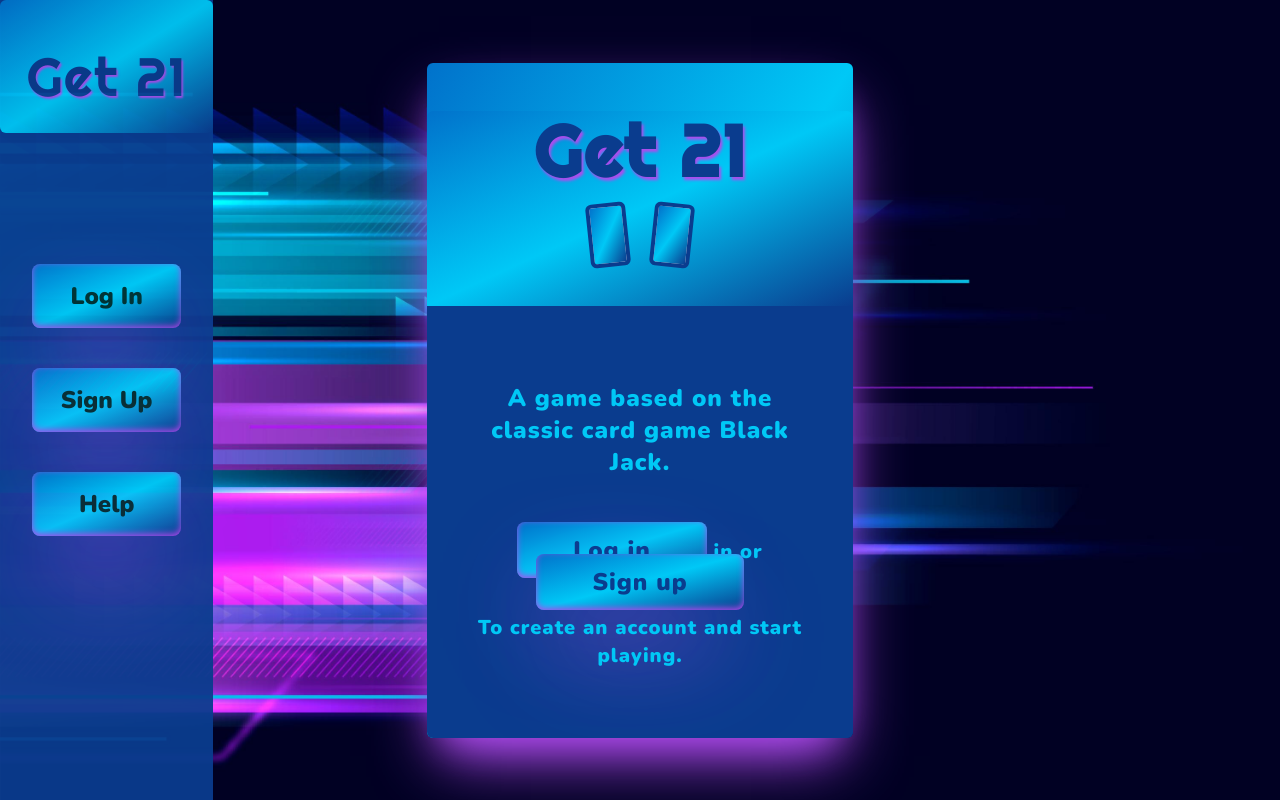
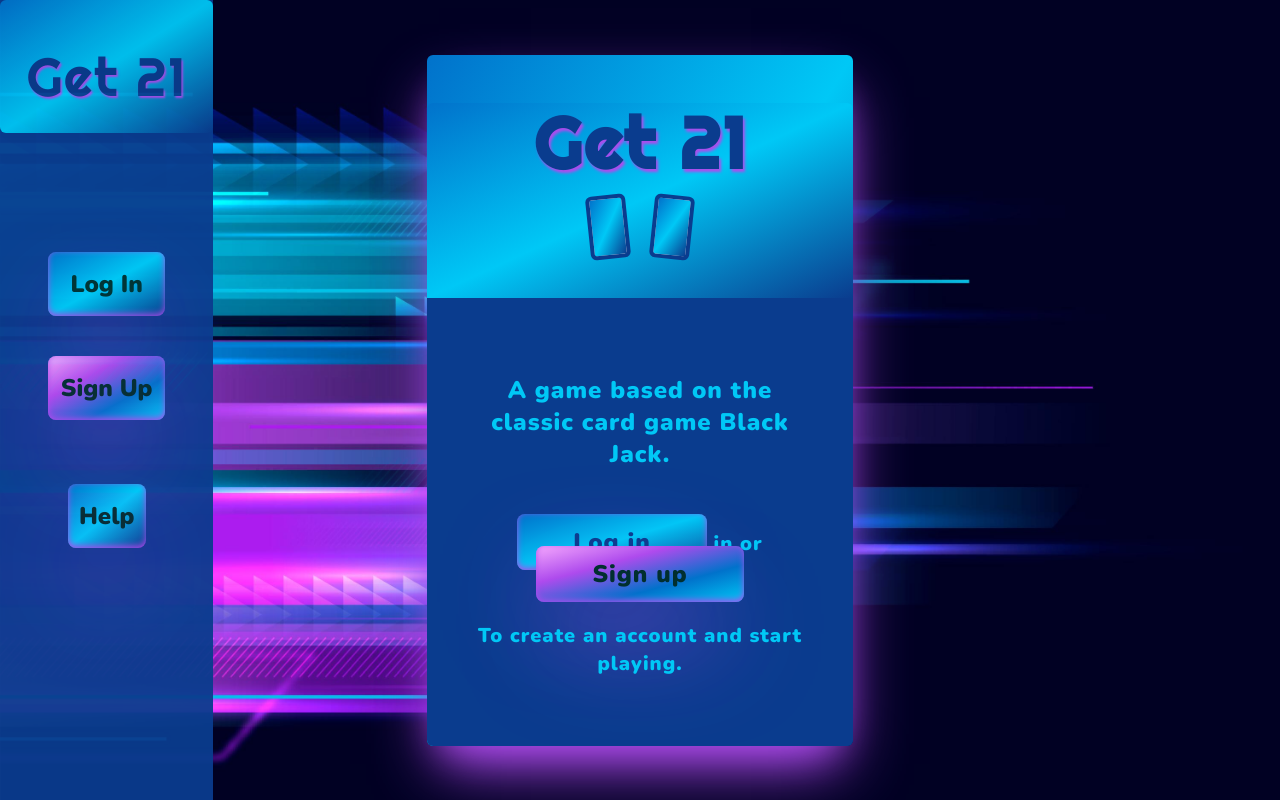
Before and after one commit to davidlidebrandt/get-21-frontend, a React (Create React App) app: page / in a window 1280 px wide. Built offline with nearby package versions, Linux system fonts and the light colour scheme.

Commit message:
Add button hover effect

```diff
--- a/src/components/pages/Home.js
+++ b/src/components/pages/Home.js
@@ -12,10 +12,10 @@ export default function Home() {
 
                 </h1>
                 </div>
-                <div className="px-8">
-                <button className="block my-10 m-auto py-4 rounded-lg bg-gradient w-full font-extrabold custom-inner-box-shadow">Log In</button>
-                    <button className="block my-10 m-auto py-4 rounded-lg bg-gradient w-full font-extrabold custom-inner-box-shadow">Sign Up</button>
-                    <button className="block my-10 m-auto py-4 rounded-lg bg-gradient w-full font-extrabold custom-inner-box-shadow">Help</button>
+                <div className="px-12">
+                <button className="block my-10 m-auto py-4 rounded-lg bg-gradient w-full font-extrabold custom-inner-box-shadow hover-button">Log In</button>
+                    <button className="block my-10 m-auto py-4 rounded-lg pink-blue-gradient w-full font-extrabold custom-inner-box-shadow hover-pink-button">Sign Up</button>
+                    <button className="block my-10 m-auto w-2/3 py-4 mt-16 rounded-lg bg-gradient font-extrabold custom-inner-box-shadow hover-button">Help</button>
                 </div>
 
                     </div>
@@ -34,8 +34,8 @@ export default function Home() {
                 </div>
                 <div className="bg-darker-blue rounded-b-md py-5">
                 <p className="mx-12 my-14 text-2xl text-center">A game based on the classic card game Black Jack. </p>
-                <p className="text-xl mx-12 text-center"><a className="rounded-lg bg-gradient text-darker-blue py-3 px-14 font-extrabold custom-inner-box-shadow text-2xl">Log in</a> in or <a className="rounded-lg bg-gradient py-3 px-14  text-darker-blue font-extrabold custom-inner-box-shadow text-2xl">Sign up</a></p>
-                <p className="text-xl mx-12 text-center mt-4 mb-12">To create an account and start playing.</p>
+                <p className="text-xl mx-12 text-center"><a className="hover-button rounded-lg bg-gradient text-darker-blue py-3 px-14 font-extrabold custom-inner-box-shadow text-2xl">Log in</a> in or <a className="hover-pink-button rounded-lg pink-blue-gradient py-3 px-14  text-darkest-blue font-extrabold custom-inner-box-shadow text-2xl">Sign up</a></p>
+                <p className="text-xl mx-12 text-center mt-8 mb-12">To create an account and start playing.</p>
                 </div>
 
                 </div>
--- a/src/index.css
+++ b/src/index.css
@@ -104,3 +104,17 @@ body {
 .custom-inner-box-shadow {
   box-shadow: rgba(174, 75, 237) 0px 50px 100px -20px, rgba(174, 75, 237) 0px 30px 60px -30px, rgba(174, 75, 237) 0px -2px 6px 0px inset;
 }
+
+.hover-button:hover {
+  background-image: none;
+  background-color: rgb(0, 200, 246, 0.5);
+  transition-timing-function: ease-out;
+  transition-duration: 800ms;
+}
+
+.hover-pink-button:hover {
+  background-image: none;
+  background-color: rgba(174, 75, 237, 0.5);
+  transition-timing-function: ease-out;
+  transition-duration: 800ms;
+}
```
